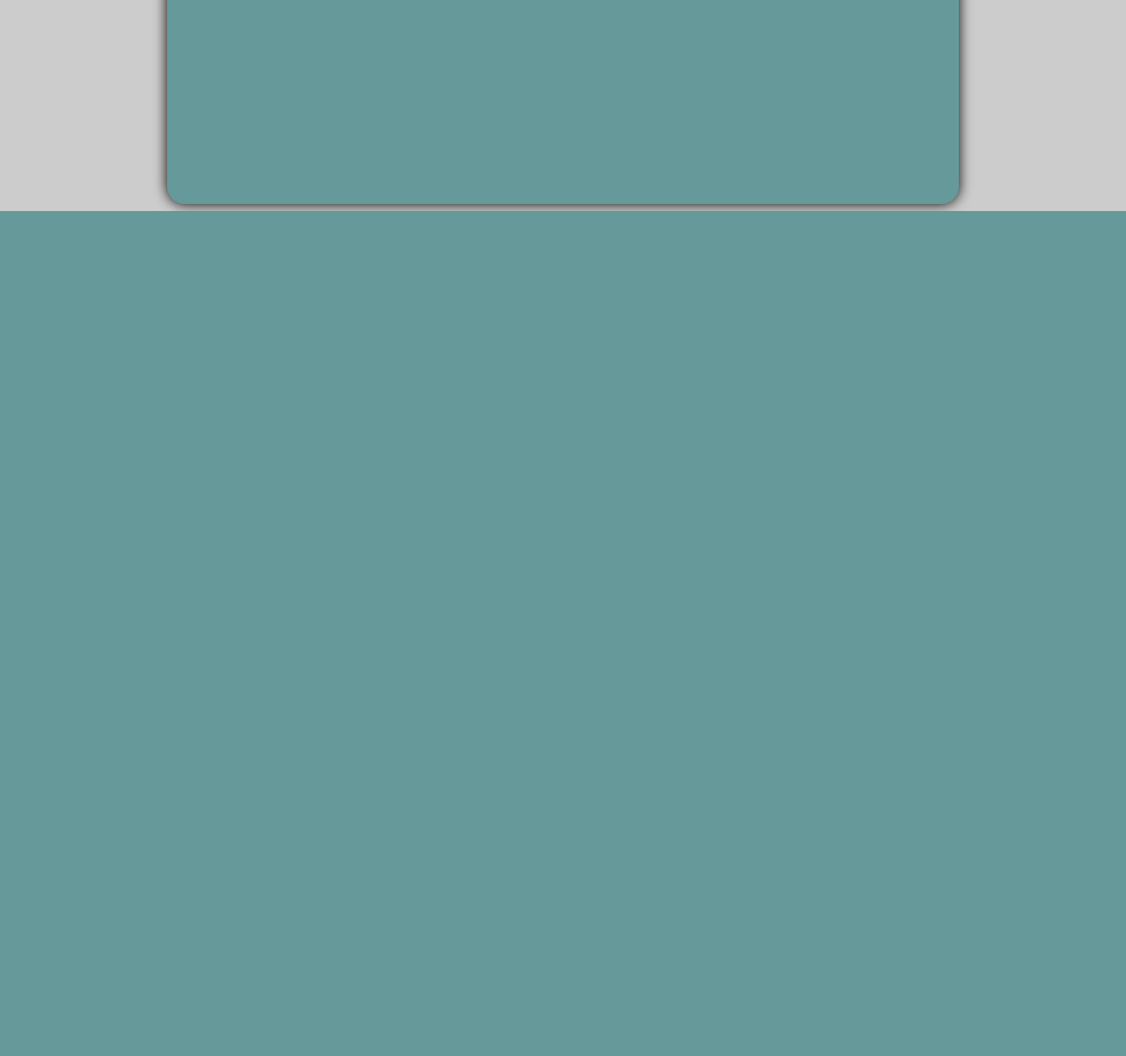
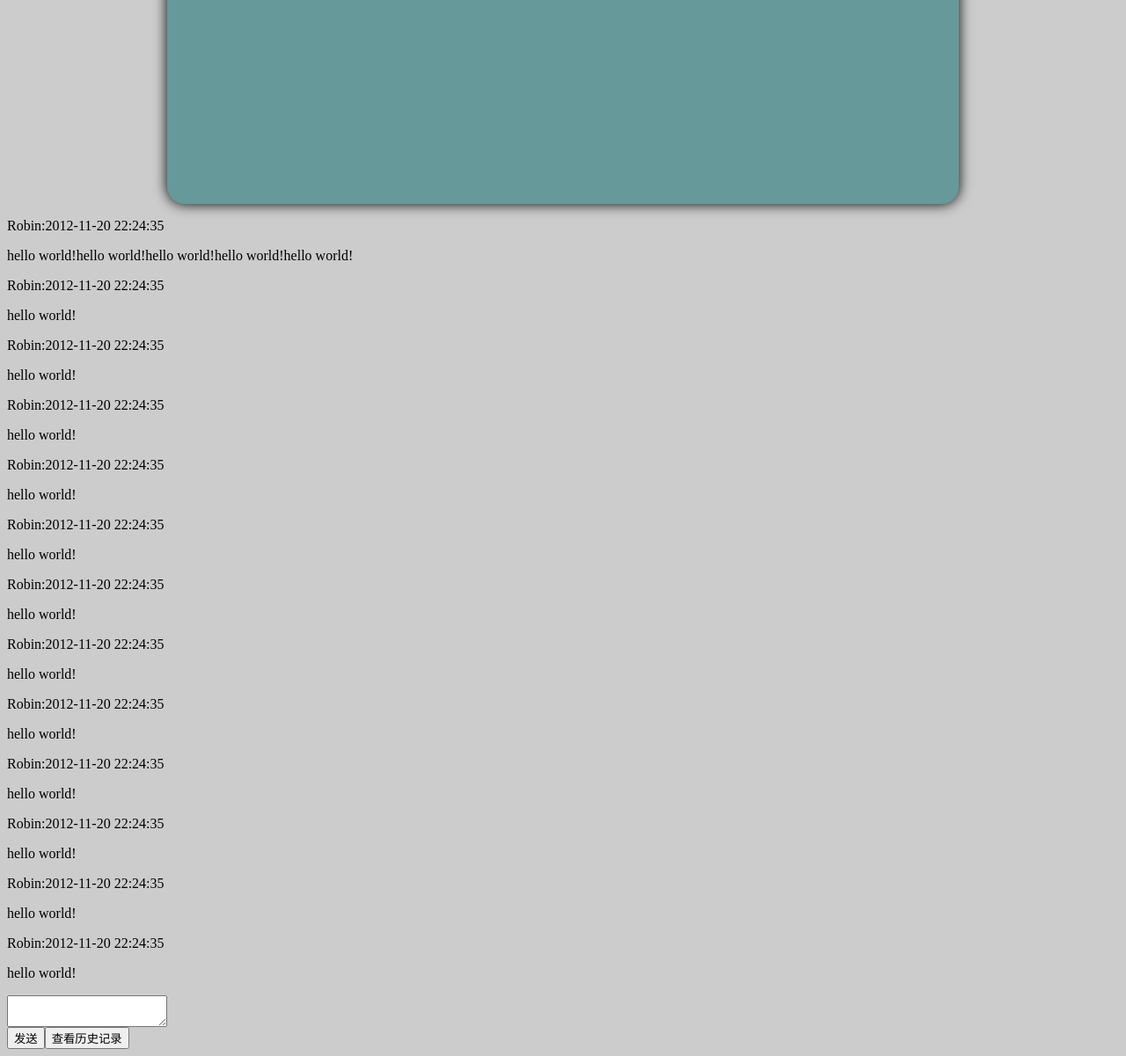
Before and after one commit to Robin3D/plant, a PHP site: page /DbName/Tpl/Index/index.html in a window 1280 px wide. Shown: the part 776-1977 px from the top of the page at 88% size. Before the commit the page ends 1016 px from the top, so only its background shows below. Run offline with PHP 8.4, Linux system fonts and the light colour scheme.

Commit message:
网页聊天，未完待续

```diff
--- a/public/Tpl/Index/index.html
+++ b/public/Tpl/Index/index.html
@@ -15,5 +15,38 @@
 		<span class="notice">在空白处双击，增加新的方块，在方块上双击删除该方块</span>
 	</div>
 </div>
+<div class="show_out">
+	<div class="head"></div>
+	<div class="history">
+		<p class="title">Robin:2012-11-20 22:24:35</p>
+		<p class="contents">hello world!hello world!hello world!hello world!hello world!</p>
+		<p class="title">Robin:2012-11-20 22:24:35</p>
+		<p class="contents">hello world!</p>
+		<p class="title">Robin:2012-11-20 22:24:35</p>
+		<p class="contents">hello world!</p>
+		<p class="title">Robin:2012-11-20 22:24:35</p>
+		<p class="contents">hello world!</p>
+		<p class="title">Robin:2012-11-20 22:24:35</p>
+		<p class="contents">hello world!</p>
+		<p class="title">Robin:2012-11-20 22:24:35</p>
+		<p class="contents">hello world!</p>
+		<p class="title">Robin:2012-11-20 22:24:35</p>
+		<p class="contents">hello world!</p>
+		<p class="title">Robin:2012-11-20 22:24:35</p>
+		<p class="contents">hello world!</p>
+		<p class="title">Robin:2012-11-20 22:24:35</p>
+		<p class="contents">hello world!</p>
+		<p class="title">Robin:2012-11-20 22:24:35</p>
+		<p class="contents">hello world!</p>
+		<p class="title">Robin:2012-11-20 22:24:35</p>
+		<p class="contents">hello world!</p>
+		<p class="title">Robin:2012-11-20 22:24:35</p>
+		<p class="contents">hello world!</p>
+		<p class="title">Robin:2012-11-20 22:24:35</p>
+		<p class="contents">hello world!</p>
+	</div>
+	<div><textarea class="content"></textarea></div>
+	<div class="button"><input type="button" name="confirm" value="发送" class="input" /><input type="button" name="history" value="查看历史记录" class="input" /></div>
+</div>
 </body>
 </html>
```
Also changed, not shown: script/Index-index.js (+41 -2 lines), style/Index-index.css (+61 -0 lines).
